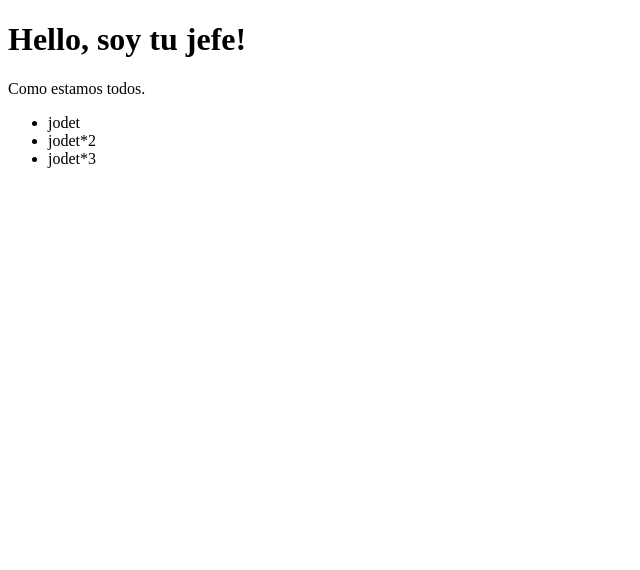
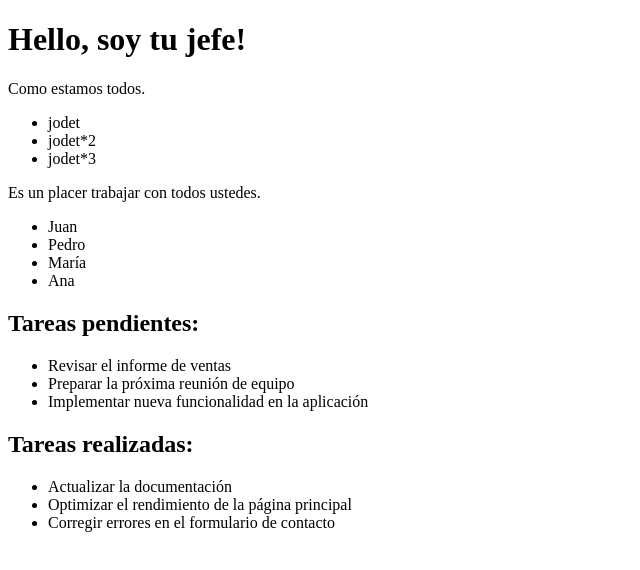
Before and after one commit to AlexChulca/proyecto-prueba, a plain HTML site: page index.html in a window 1280 px wide. Shown: the whole page, without its empty margins (0-640 px from the left). Drawn offline with Linux system fonts and the light colour scheme.

Commit message:
modifique una gran parte del proyecto

```diff
--- a/index.html
+++ b/index.html
@@ -13,5 +13,25 @@
       <li>jodet*2</li>
       <li>jodet*3</li>
     </ul>
+    <p>Es un placer trabajar con todos ustedes.</p>
+    <ul>
+        <li>Juan</li>
+        <li>Pedro</li>
+        <li>María</li>
+        <li>Ana</li>
+    </ul>
+    <h2>Tareas pendientes:</h2>
+    <ul>
+        <li>Revisar el informe de ventas</li>
+        <li>Preparar la próxima reunión de equipo</li>
+        <li>Implementar nueva funcionalidad en la aplicación</li>
+    </ul>
+    <h2>Tareas realizadas:</h2>
+    <ul>
+        <li>Actualizar la documentación</li>
+        <li>Optimizar el rendimiento de la página principal</li>
+        <li>Corregir errores en el formulario de contacto</li>
+    </ul>
+
 </body>
 </html>
```
